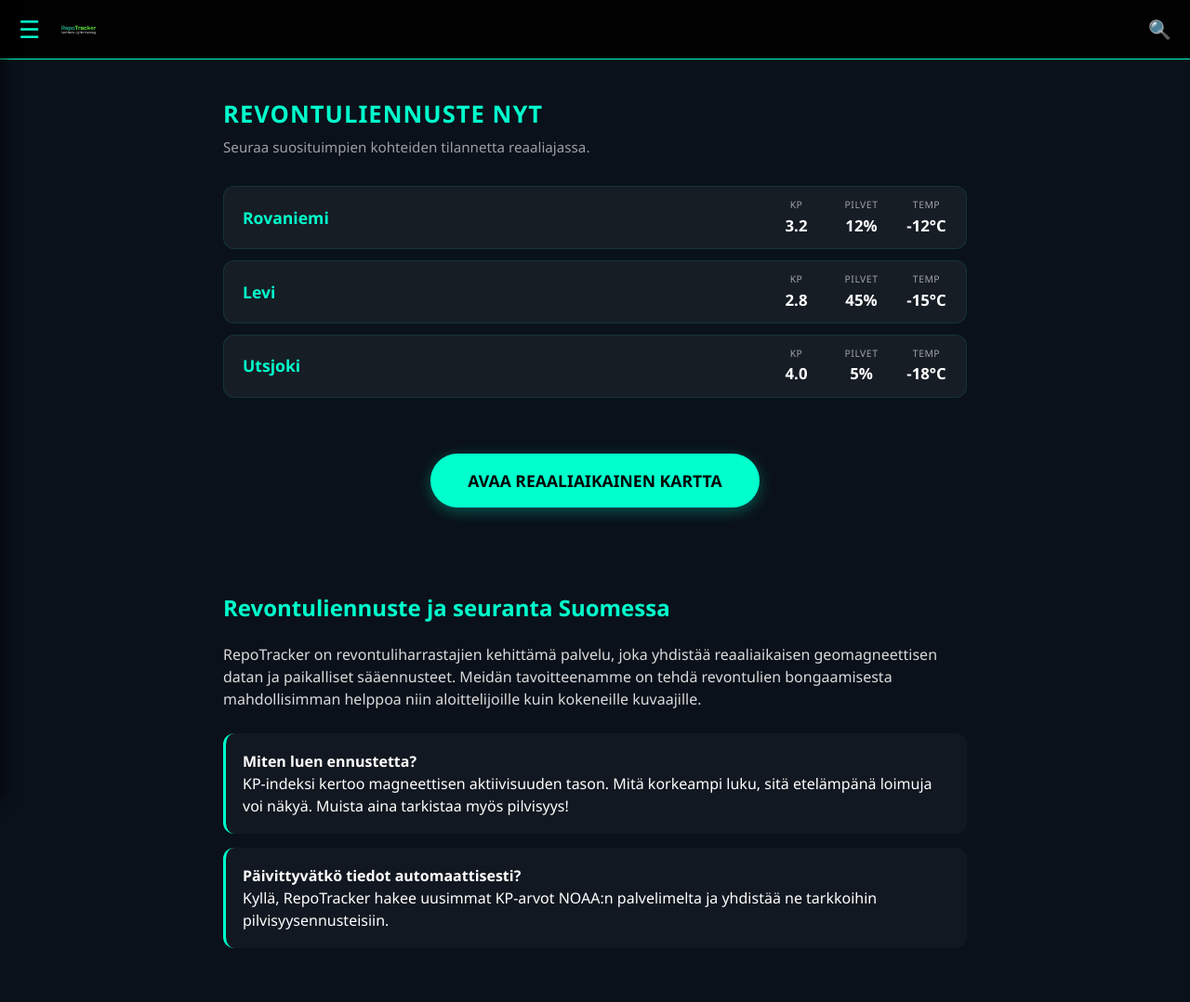
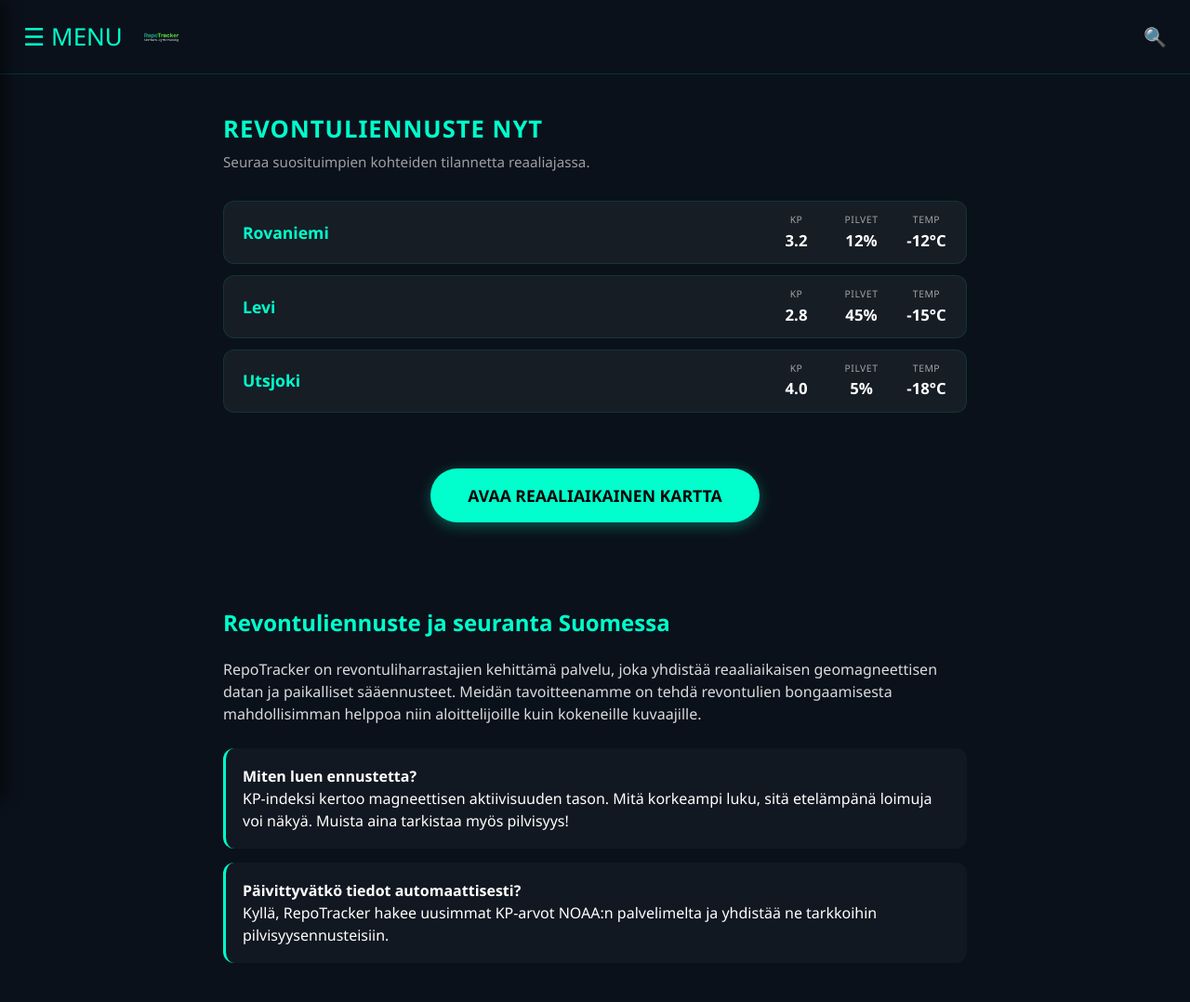
Before and after one commit to Psyge/repobeetta, a plain HTML site: page index2.html in a window 1280 px wide. Shown: the top 1078 px of the page at 93% size. Drawn offline with Linux system fonts and the light colour scheme.

Commit message:
Update index2.html

```diff
--- a/index2.html
+++ b/index2.html
@@ -7,12 +7,13 @@
     <link rel="icon" href="iconi.png">
 
     <style>
-       :root {
+ :root {
     --neon-green: #00ffcc;
-    --dark-bg: #0a111a;
+    --dark-bg: #0a111a; /* Sama väri koko sivulle */
     --card-bg: rgba(255, 255, 255, 0.05);
     --transition: 0.3s ease;
     --text-muted: rgba(255, 255, 255, 0.6);
+    --border-dim: rgba(0, 255, 204, 0.15); /* Himmeä viiva */
 }
 
 body {
@@ -30,11 +31,10 @@ header {
     display: flex;
     justify-content: space-between;
     align-items: center;
-    padding: 12px 20px;
-    background: rgba(0, 0, 0, 0.9);
-    border-bottom: 1px solid var(--neon-green);
-    position: sticky;
-    top: 0;
+    padding: 20px 25px;
+    background: var(--dark-bg); /* Sama kuin tausta */
+    border-bottom: 1px solid var(--border-dim); /* Himmeä viiva */
+    position: relative; /* Ei enää sticky/fixed */
     z-index: 1000;
 }
 
@@ -264,7 +264,7 @@ footer a:hover { color: white; }
 
     <header>
         <div class="header-left">
-            <div class="menu-trigger" onclick="toggleMenu()">☰</div>
+            <div class="menu-trigger" onclick="toggleMenu()">☰ MENU</div>
             <img src="repo-neon.png" alt="RepoTracker" class="logo">
         </div>
         <div class="search-trigger" onclick="toggleSearch()">🔍</div>
```
